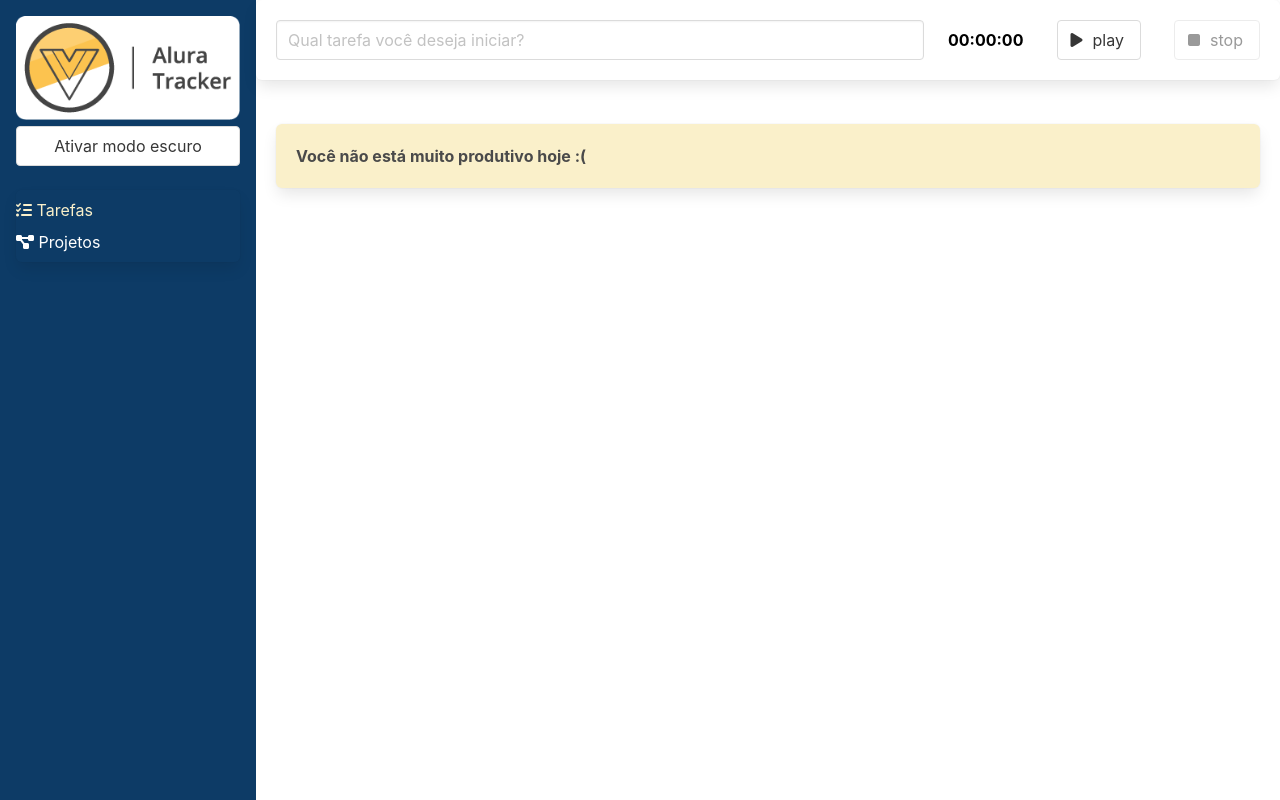
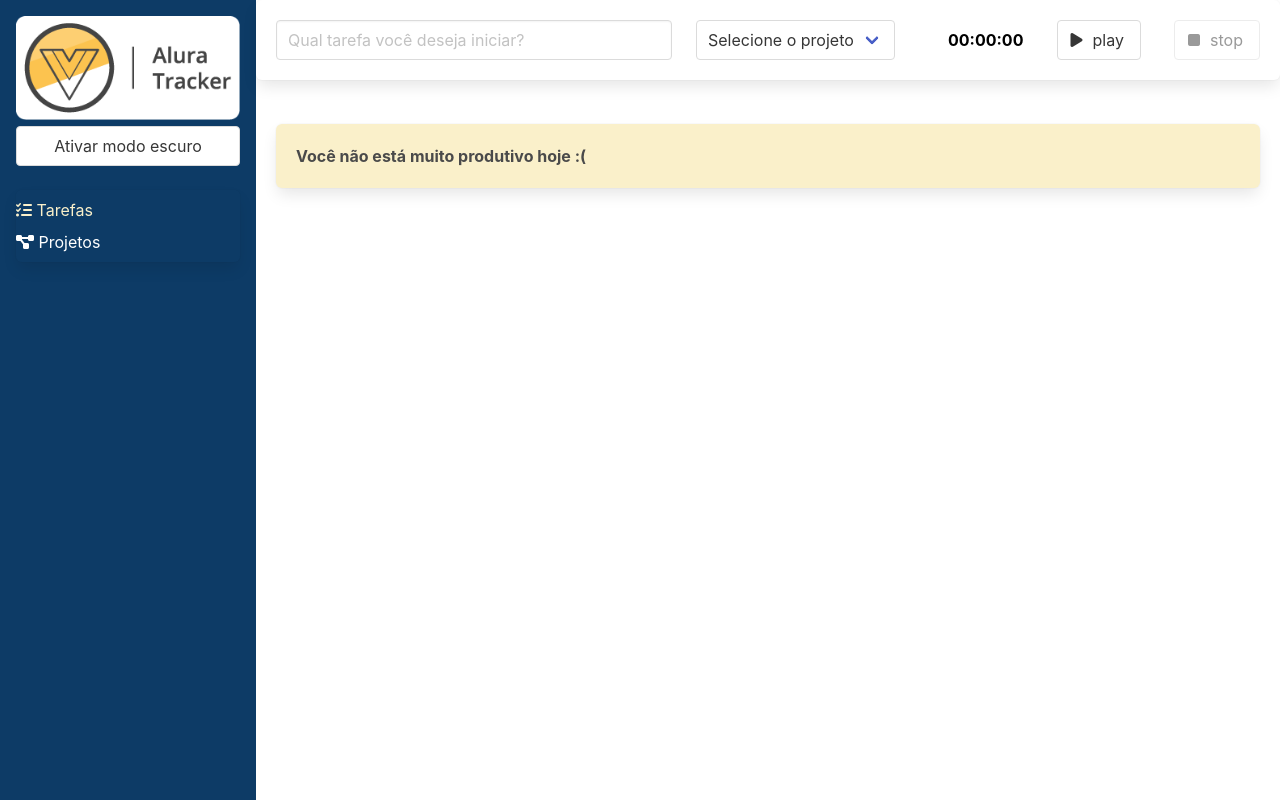
Before and after one commit to Alysson1013/alura-tracker, a Vue app: page /#/ in a window 1280 px wide. Built offline with nearby package versions, Linux system fonts and the light colour scheme.

Commit message:
feat: add state

```diff
--- a/package.json
+++ b/package.json
@@ -11,7 +11,8 @@
     "@fortawesome/fontawesome-free": "^6.2.0",
     "core-js": "^3.8.3",
     "vue": "^3.2.13",
-    "vue-router": "^4.0.11"
+    "vue-router": "^4.0.11",
+    "vuex": "^4.0.2"
   },
   "devDependencies": {
     "@typescript-eslint/eslint-plugin": "^5.4.0",
--- a/src/components/Formulario.vue
+++ b/src/components/Formulario.vue
@@ -3,25 +3,32 @@
 <template>
   <div class="box formulario">
     <div class="columns">
-      <div class="column is-8" role="form" aria-label="Formulário para criação de uma nova tarefa">
+      <div class="column is-5" role="form" aria-label="Formulário para criação de uma nova tarefa">
         <!-- v-model linka o valor do input ao estado de data  -->
-        <input
-          type="text"
-          class="input"
-          placeholder="Qual tarefa você deseja iniciar?"
-          v-model="descricao"
-        >
+        <input type="text" class="input" placeholder="Qual tarefa você deseja iniciar?" v-model="descricao">
+      </div>
+      <div class="column is-3">
+        <div class="select">
+          <select v-model="idProjeto">
+            <option value="">Selecione o projeto</option>
+            <option :value="projeto.id" v-for="projeto in projetos" :key="projeto.id">
+              {{ projeto.nome }}
+            </option>
+          </select>
+        </div>
       </div>
       <div class="column">
-       <Temporizador @aoTemporizadorFinalizado="finalizarTarefa" />
+        <Temporizador @aoTemporizadorFinalizado="finalizarTarefa" />
       </div>
     </div>
   </div>
 </template>
 
 <script lang="ts">
-import { defineComponent } from 'vue';
+import { computed, defineComponent } from 'vue';
 import Temporizador from '@/components/Temporizador.vue'
+import { useStore } from 'vuex';
+import { key } from '@/store';
 
 export default defineComponent({
   // eslint-disable-next-line vue/multi-word-component-names
@@ -30,16 +37,25 @@
   components: {
     Temporizador
   },
-  data () {
+  data() {
     return {
-      descricao: ''
+      descricao: '',
+      idProjeto: ''
+    }
+  },
+  setup() {
+    const store = useStore(key)
+
+    return {
+      projetos: computed(() => store.state.projetos)
     }
   },
   methods: {
     finalizarTarefa(tempoDecorrido: number): void {
       this.$emit('aoSalvarTarefa', {
         duracaoEmSegundos: tempoDecorrido,
-        descricao: this.descricao
+        descricao: this.descricao,
+        projeto: this.projetos.find(prj => prj.id === this.idProjeto)
       })
       this.descricao = ''
     }
@@ -48,8 +64,8 @@
 </script>
 
 <style>
-  .formulario {
-    color: var(--texto-primario);
-    background-color: var(--bg-primario);
-  }
+.formulario {
+  color: var(--texto-primario);
+  background-color: var(--bg-primario);
+}
 </style>
--- a/src/interfaces/ITarefa.ts
+++ b/src/interfaces/ITarefa.ts
@@ -1,4 +1,7 @@
+import IProjeto from "./IProjeto";
+
 export default interface ITarefa {
   duracaoEmSegundos: number;
   descricao: string;
+  projeto: IProjeto;
 }
--- a/src/main.ts
+++ b/src/main.ts
@@ -3,7 +3,9 @@
 import App from './App.vue'
 import '@fortawesome/fontawesome-free/css/all.css'
 import router from './roteador'
+import { key, store } from './store'
 
 createApp(App)
     .use(router)
+    .use(store, key)
     .mount('#app')
--- /dev/null
+++ b/src/store/index.ts
@@ -0,0 +1,15 @@
+import IProjeto from "@/interfaces/IProjeto";
+import { InjectionKey } from "vue";
+import { createStore, Store } from 'vuex'
+
+interface Estado {
+  projetos: IProjeto[]
+}
+
+export const key: InjectionKey<Store<Estado>> = Symbol()
+
+export const store = createStore<Estado>({
+  state: {
+    projetos: []
+  }
+})
```
Also changed, not shown: 1 other file (tests, documents, lock files or other folders).
